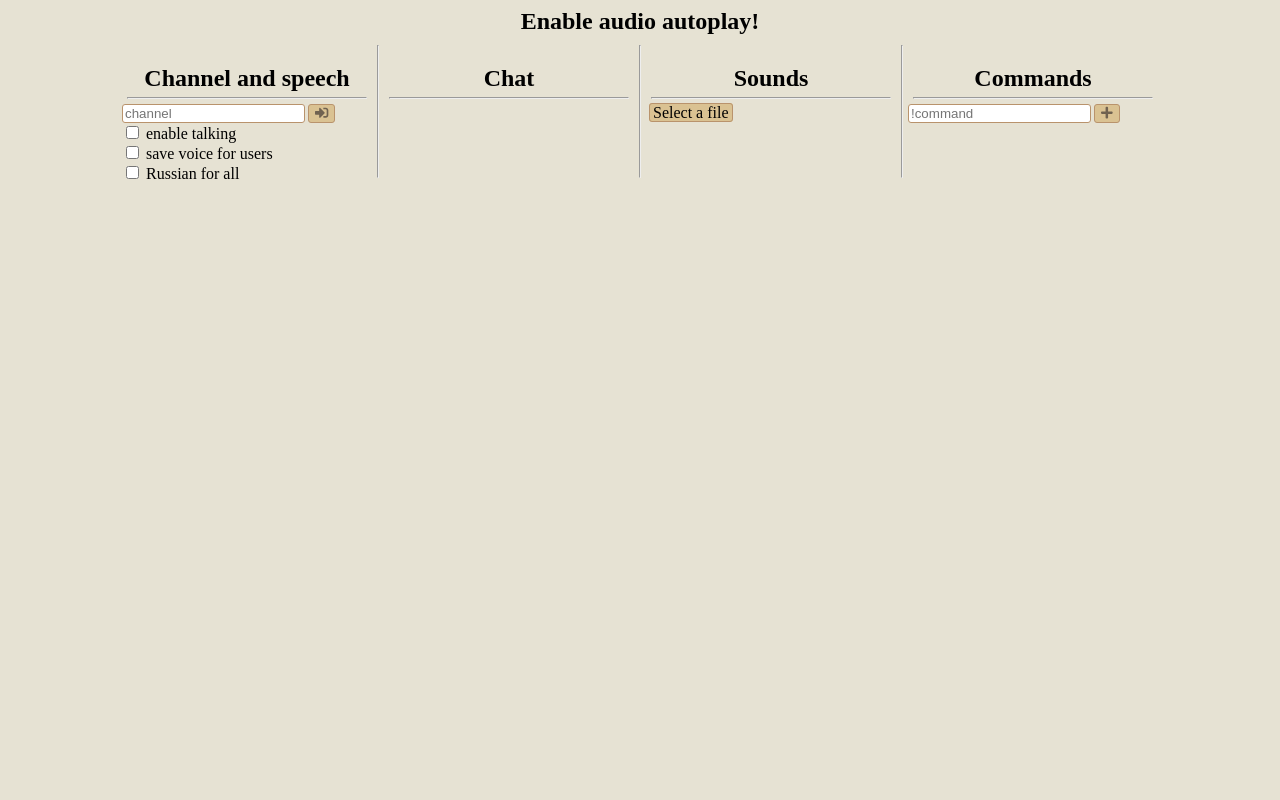
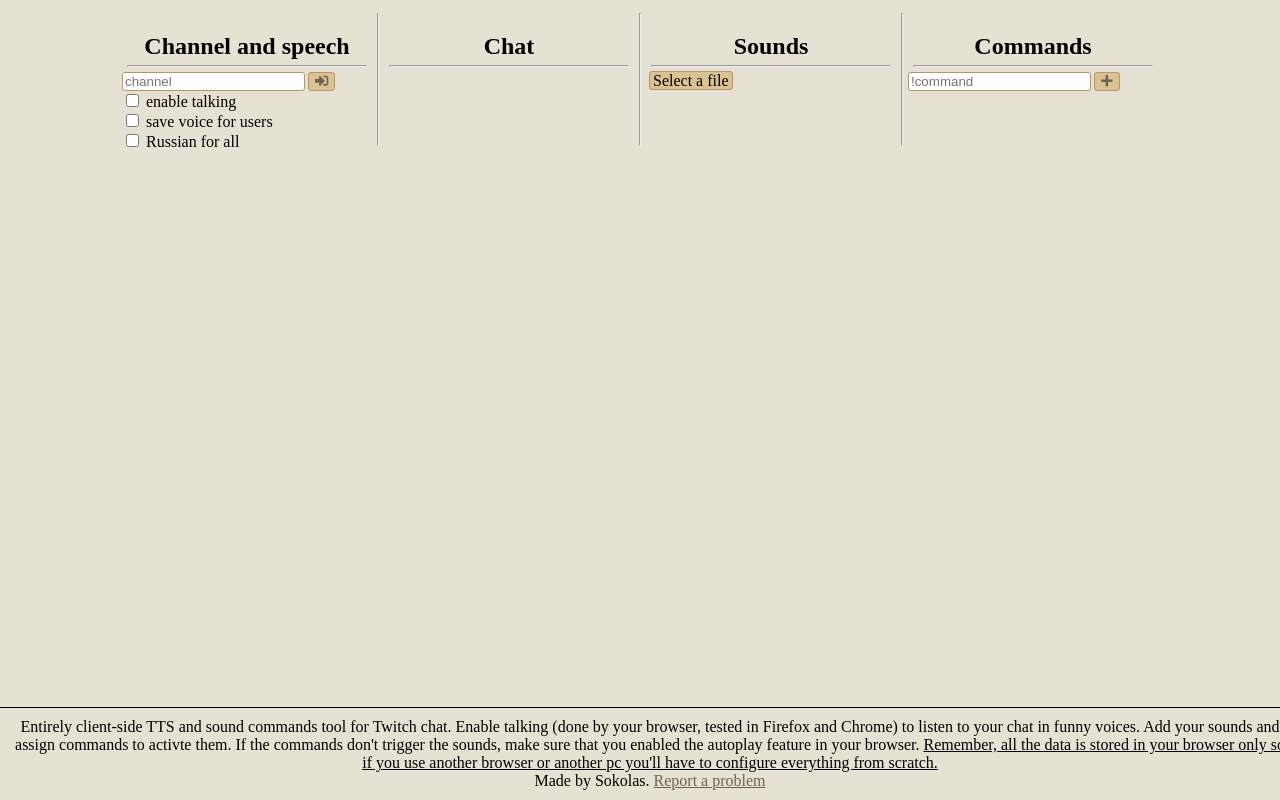
Before and after one commit to sokolas/talking-twitch, a Vue app: page / in a window 1280 px wide. Built offline with nearby package versions, Linux system fonts and the light colour scheme.

Commit message:
help text

```diff
--- a/src/App.vue
+++ b/src/App.vue
@@ -1,9 +1,36 @@
 <template>
   <router-view/>
+  <div class="footer">
+    Entirely client-side TTS and sound commands tool for Twitch chat.
+    Enable talking (done by your browser, tested in Firefox and Chrome) to listen to your chat in funny voices.
+    Add your sounds and assign commands to activte them.
+    If the commands don't trigger the sounds, make sure that you enabled the autoplay feature in your browser.
+    <u>Remember, all the data is stored in your browser only so if you use another browser or another pc you'll have to configure everything from scratch.</u>
+    <br>
+    <div class="center">Made by Sokolas. <a href="https://github.com/sokolas/talking-twitch/issues" target="blank">Report a problem</a></div>
+  </div>
 </template>
 
 <style>
   body {
     background-color:  #e6e2d3;
   }
+
+  .footer {
+    position: fixed;
+    left: 0;
+    bottom: 0;
+    width: 100%;
+    border-top: 1px solid;
+    text-align: center;
+    padding: 10px;
+  }
+
+  .center {
+    text-align: center;
+  }
+
+  a {
+    color: #706250;
+  }
 </style>
--- a/src/views/Home.vue
+++ b/src/views/Home.vue
@@ -1,5 +1,5 @@
 <template>
-  <h2>Enable audio autoplay!</h2>
+  <!-- <h2>Enable audio autoplay!</h2> -->
   <div class="main">
     <!-- Please go <a href="https://twitchapps.com/tmi/" target="blank">here</a>, generate and copy the token -->
     <div class="vertical">
```
